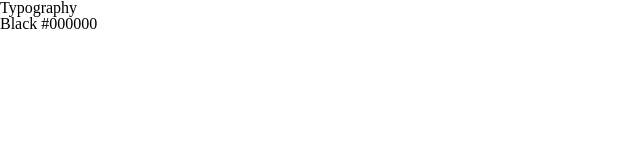
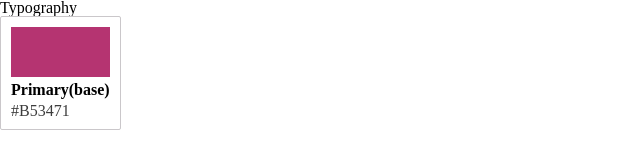
Before and after one commit to yimme/sass-sandbox, a website: page src/index.html in a window 1280 px wide. Shown: the whole page, without its empty margins (0-640 px from the left). Drawn offline with nearby package versions, Linux system fonts and the light colour scheme; files that its build step writes are made by us from their sources.

Commit message:
Updated color card

```diff
--- a/src/index.html
+++ b/src/index.html
@@ -12,9 +12,9 @@
 
     <section class="colors">
         <div class="color-card">
-            <div class="color-card__swatch"></div>
-            <span class="color-card__name">Black</span>
-            <span class="color-card__hex">#000000</span>
+            <div class="color-card__swatch" style="background: #B53471;"></div>
+            <span class="color-card__name">Primary(base)</span>
+            <span class="color-card__hex">#B53471</span>
         </div>
     </section>
 </body>
--- a/src/scss/components/_color-card.scss
+++ b/src/scss/components/_color-card.scss
@@ -1,3 +1,21 @@
 .color-card {
+    display: inline-flex;
+    flex-direction: column;
+    padding: 10px;
+    border: 1px solid color('border');
+    border-radius: 2px;
 
+    &__swatch {
+        height: 50px;
+        margin-bottom: 5px;
+    }
+
+    &__name {
+        font-weight: bold;
+        margin-bottom: 5px;
+    }
+
+    &__hex {
+        color: color('text', 'light');
+    }
 }
--- a/src/scss/config/_color.scss
+++ b/src/scss/config/_color.scss
@@ -19,6 +19,14 @@ $colors: (
         'base': #eeeeee,
         'light': #ffffff,
         'dark': #d2d2d2
+    ),
+    'text': (
+        'base': #0e0d0e,
+        'light': #3d3d3d,
+        'dark': #111011
+    ),
+    'border': (
+        'base': #cac7ca
     )
 );
 
```
